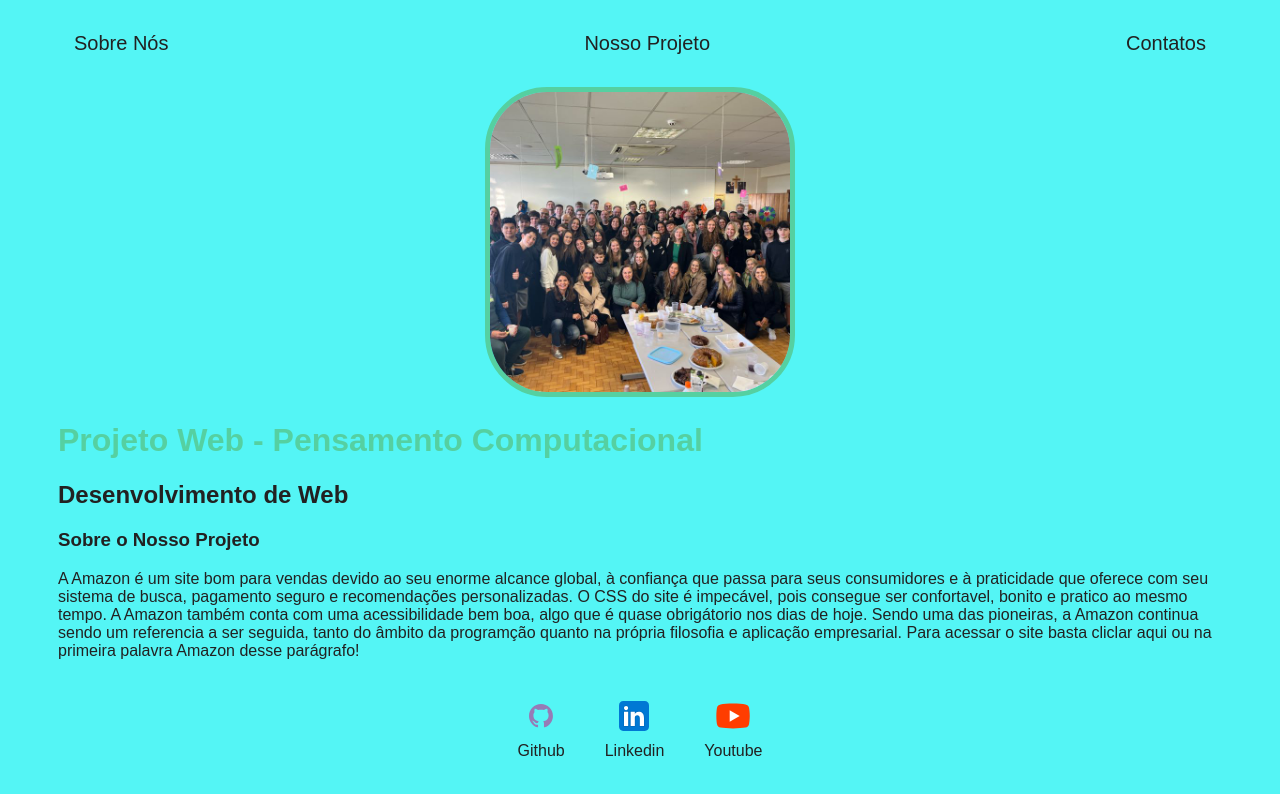
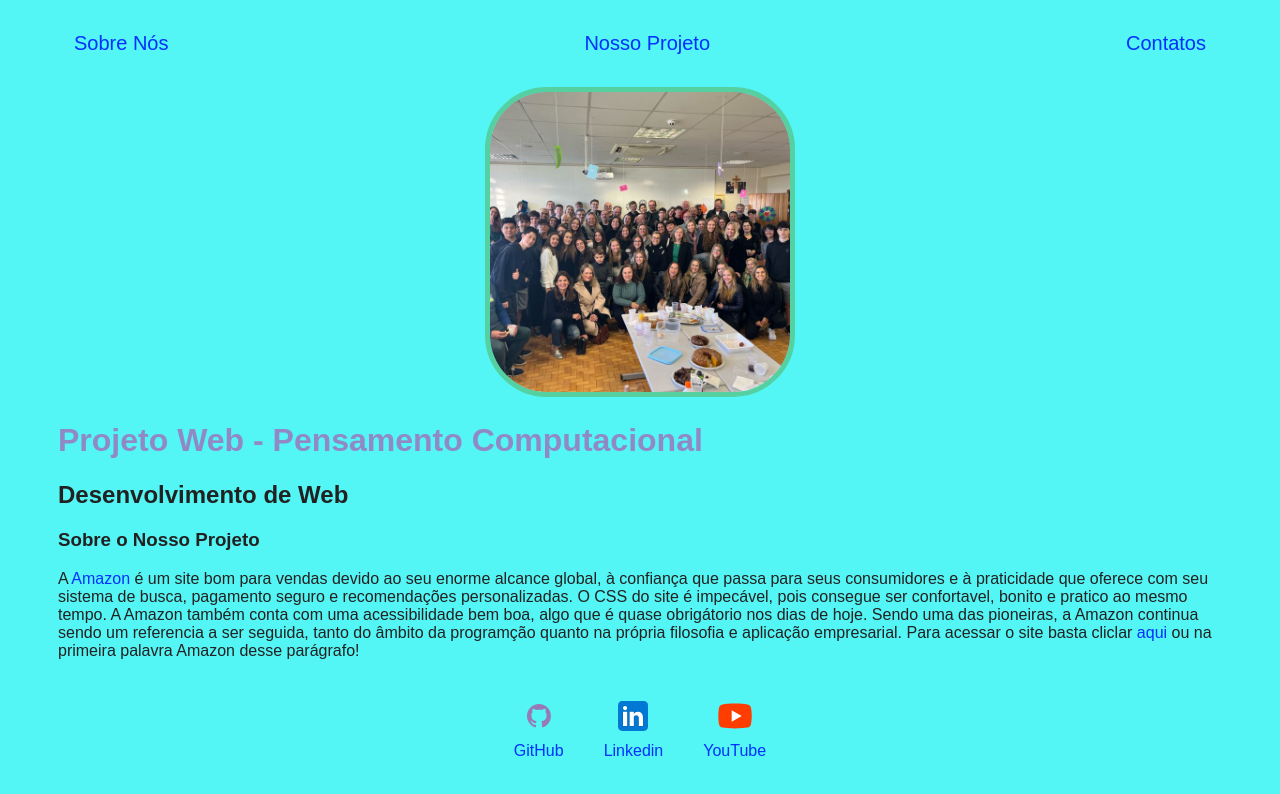
Before and after one commit to claraschacht/Trabalho_grupo_3Tri_Web, a plain HTML site: page project.html in a window 1280 px wide. Drawn offline with Linux system fonts and the light colour scheme.

Commit message:
up_1211_1715

```diff
--- a/index.css
+++ b/index.css
@@ -13,7 +13,7 @@ ul {
 }
 
 a {
-    color: rgb(34, 33, 33);
+    color: rgb(0 48 255);
     text-decoration: none;
 }
 
@@ -29,7 +29,7 @@ header img {
 }
 
 h1 {
-    color: #56c280b7;
+    color: #a85fb2b7;
 }
 
 footer img {
@@ -60,7 +60,7 @@ nav a {
 }
 
 nav a:hover {
-    color: #56c280b7;
+    color: #00093d;
 }
 
 .contact-form input{
@@ -74,9 +74,9 @@ nav a:hover {
 }
 
 button {
-    color: rgb(34, 33, 33);;
+    color: rgb(182 93 93);;
     background-color: white;
-    border: none;
+    border: tomato;
     width: 100px;
     height: 30px;
 }
--- a/project.html
+++ b/project.html
@@ -48,17 +48,17 @@
         </main>
 
         <footer>
-            <a href="https://github.com/renatoveigamjprof/" target="_blank" rel="noopener noreferrer">
-                <img src="img/github.svg"></img>
-                <p>Github</p>
+            <a href="https://github.com/claraschacht/trabalho3tri.git" target="_blank" rel="noopener noreferrer">
+                <img src="img/github.svg">
+                <p>GitHub</p>
             </a>
-            <a href="https://br.linkedin.com/company/colegioanchietapoa" target="_blank" rel="noopener noreferrer">
-                <img src="img/linkedin.svg"></img>
+            <a href="https://www.linkedin.com/company/colegioanchietapoa/" target="_blank" rel="noopener noreferrer">
+                <img src="img/linkedin.svg">
                 <p>Linkedin</p>
             </a>
-            <a href="https://www.youtube.com/user/anchietars" target="_blank" rel="noopener noreferrer">
-                <img src="img/youtube.svg"></img>
-                <p>Youtube</p>
+            <a href="https://www.youtube.com/@anchietars/featured" target="_blank" rel="noopener noreferrer">
+                <img src="img/youtube.svg">
+                <p>YouTube</p>
             </a>
         </footer>
     </div>
```
Also changed, not shown: contact.html (+1 -1 lines), index.html (renamed from index (1).html, +1 -1 lines).
